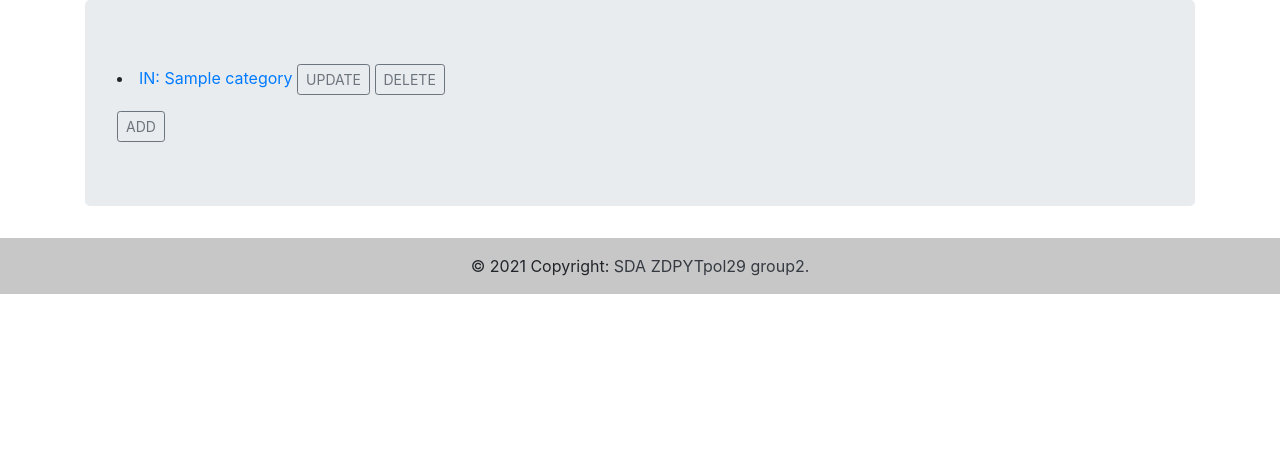
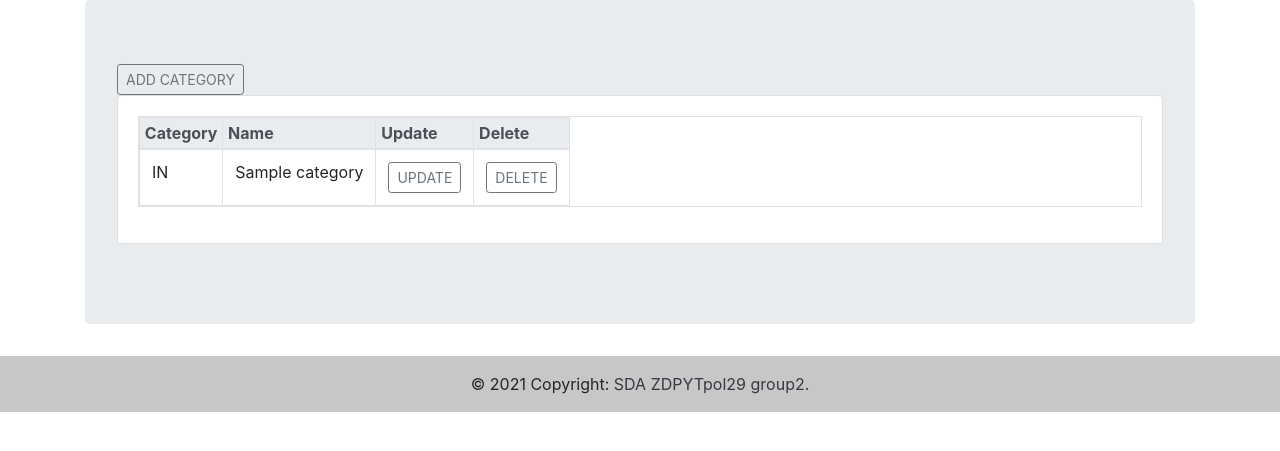
Before and after one commit to SDA-projekt-koncowy/Domowy_budzet, a Django app: page /category-list-view/ in a window 1280 px wide. Shown: the part 56-507 px from the top of the page. Run offline with Django 3.2, Linux system fonts and the light colour scheme; a user stored in the database is signed in; tables that the repository leaves empty hold one stand-in row (values such as "Sample post"); some libraries are stand-ins or nearby versions.

Commit message:
category_list update view

```diff
--- a/budget/templates/category_list.html
+++ b/budget/templates/category_list.html
@@ -1,11 +1,38 @@
 {% extends "base.html" %}
 {% block content %}
-    {% for obj in object_list %}
-        <li> <a  href="{% url 'category-detail-view' pk=obj.pk %}"> {{obj.category}}: {{obj}} </a>
-            <a class="btn btn-outline-secondary btn-sm" href="{% url 'category-update-view' pk=obj.pk %}">  UPDATE </a>
-            <a class="btn btn-outline-secondary btn-sm" href="{% url 'category-delete-view' pk=obj.pk %}">  DELETE </a>
-        </li>
-    {% endfor %}
-<p></p>
-        <a class="btn btn-outline-secondary btn-sm" href="{% url 'category-create-view' %}"> ADD </a>
+<a class="btn btn-outline-secondary btn-sm " href="{% url 'category-create-view' %}"> ADD CATEGORY </a>
+        <div class="card mb-3">
+                <div class="card-body">
+                    <table class="table table-bordered table-hover table-responsive">
+                        <thead class="thead-light table-sm">
+                            <tr>
+                                <th>Category</th>
+                                <th>Name</th>
+                                <th>Update</th>
+                                <th>Delete</th>
+                            </tr>
+                        </thead>
+                        <tbody>
+                        {% for obj in object_list %}
+                            <tr>
+                                <td>{{ obj.category }}</td>
+                                <td>{{ obj.name }}</td>
+                                <td>
+                                    <a class="btn btn-outline-secondary btn-sm"
+                                       href="{% url 'category-update-view' pk=obj.pk %}">
+                                            UPDATE
+                                    </a>
+                                </td>
+                                <td>
+                                    <a class="btn btn-outline-secondary btn-sm"
+                                       href="{% url 'category-delete-view' pk=obj.pk %}">
+                                            DELETE
+                                    </a>
+                                </td>
+                            </tr>
+                        {% endfor %}
+                        </tbody>
+                    </table>
+                </div>
+        </div>
 {% endblock %}
```
